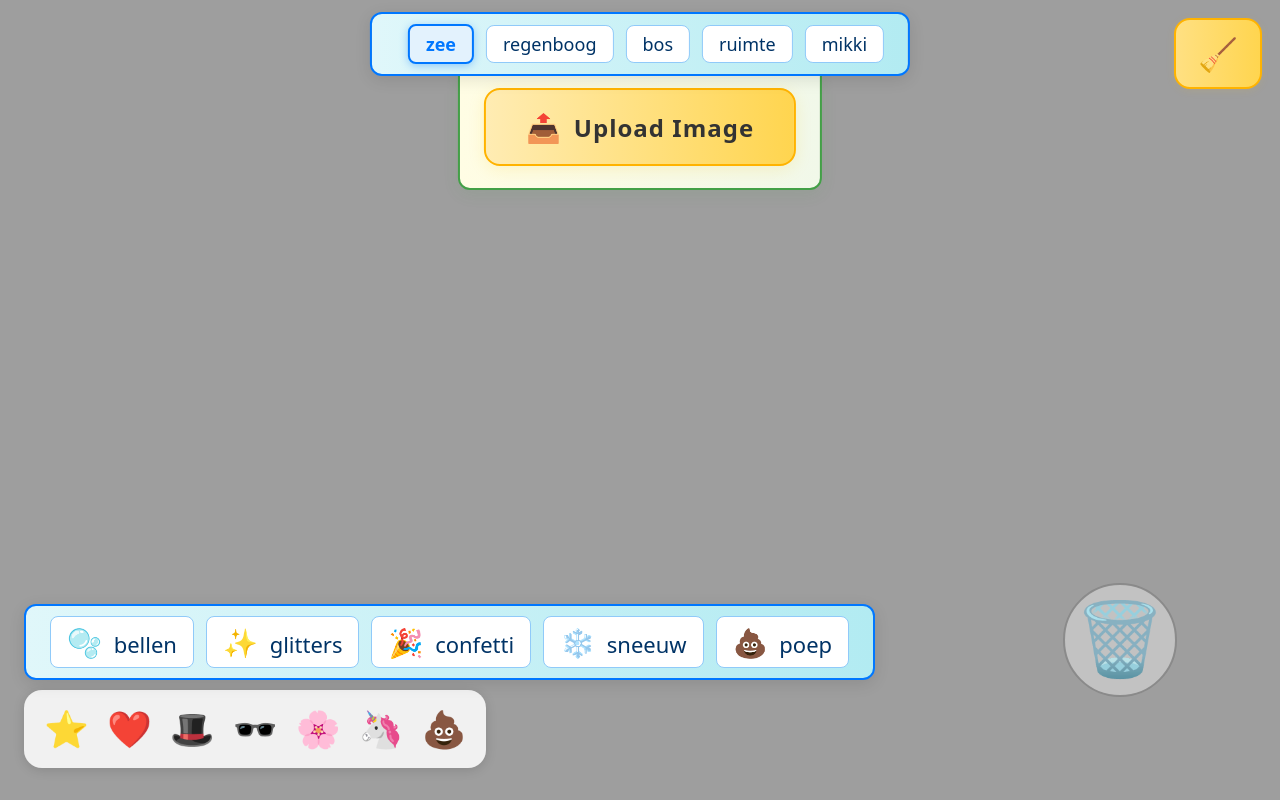
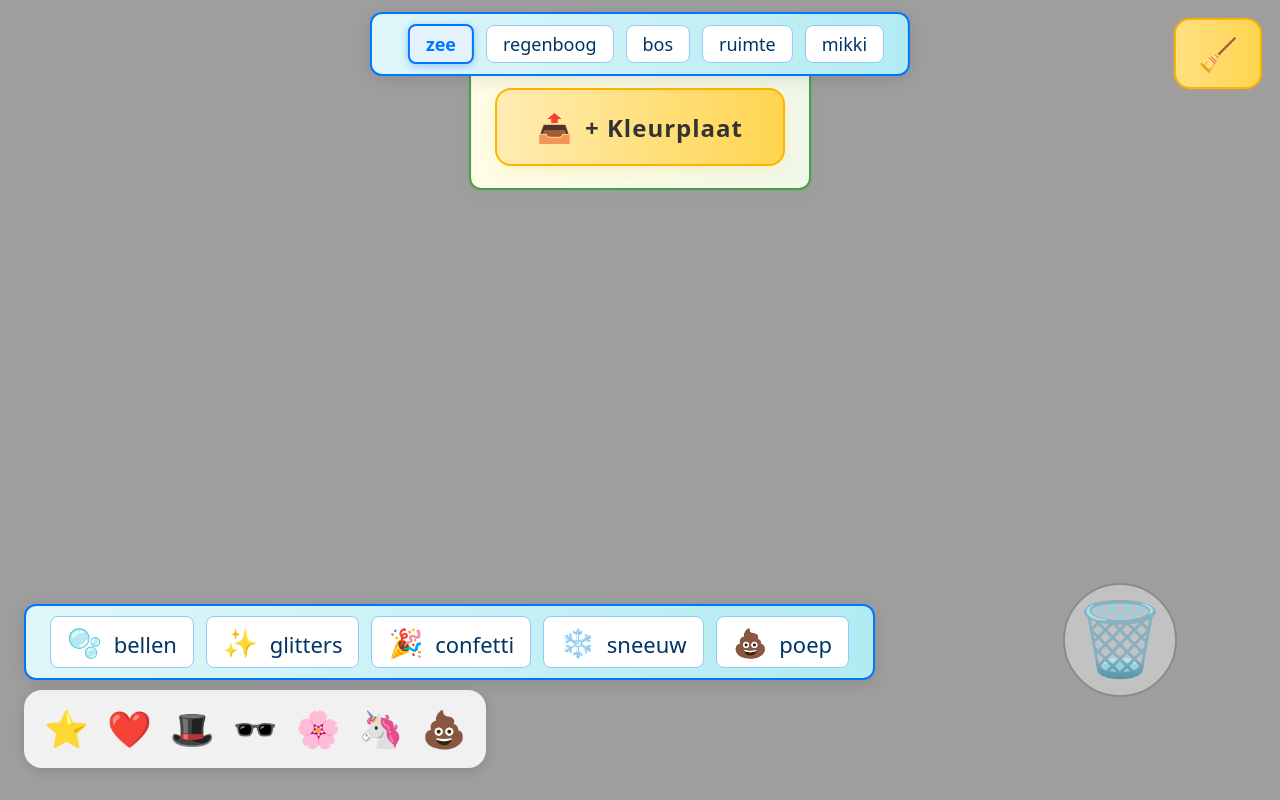
Before and after one commit to demanzonderjas/kleurplaat, a React (Vite) app: page / in a window 1280 px wide. Built offline with nearby package versions, Linux system fonts and the light colour scheme.

Commit message:
add nl label

```diff
--- a/src/components/ImageUploader.jsx
+++ b/src/components/ImageUploader.jsx
@@ -70,7 +70,7 @@ const ImageUploader = ({ onImageSelected, onLoading }) => {
         aria-label="Upload Image"
       >
         <span role="img" aria-label="upload" style={{ fontSize: 28 }}>📤</span>
-        Upload Image
+        + Kleurplaat
       </button>
     </div>
   );
```
